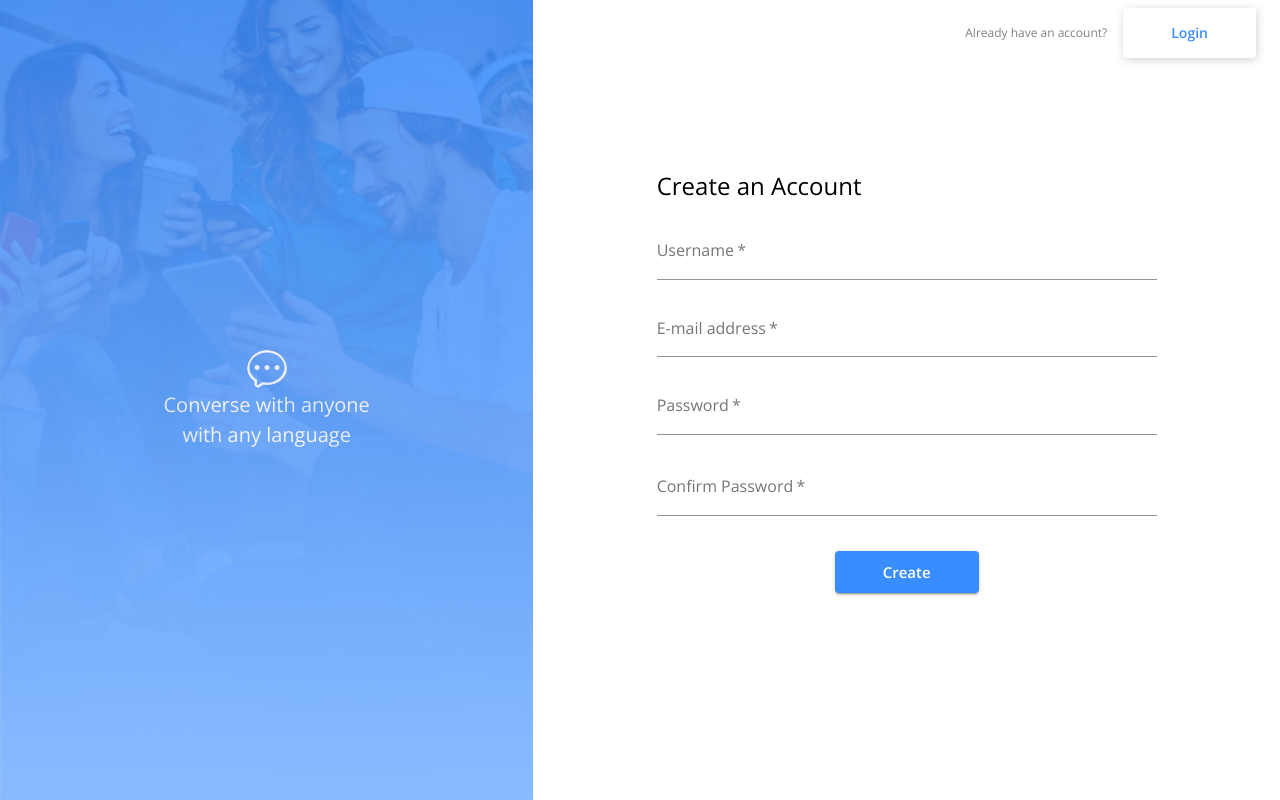
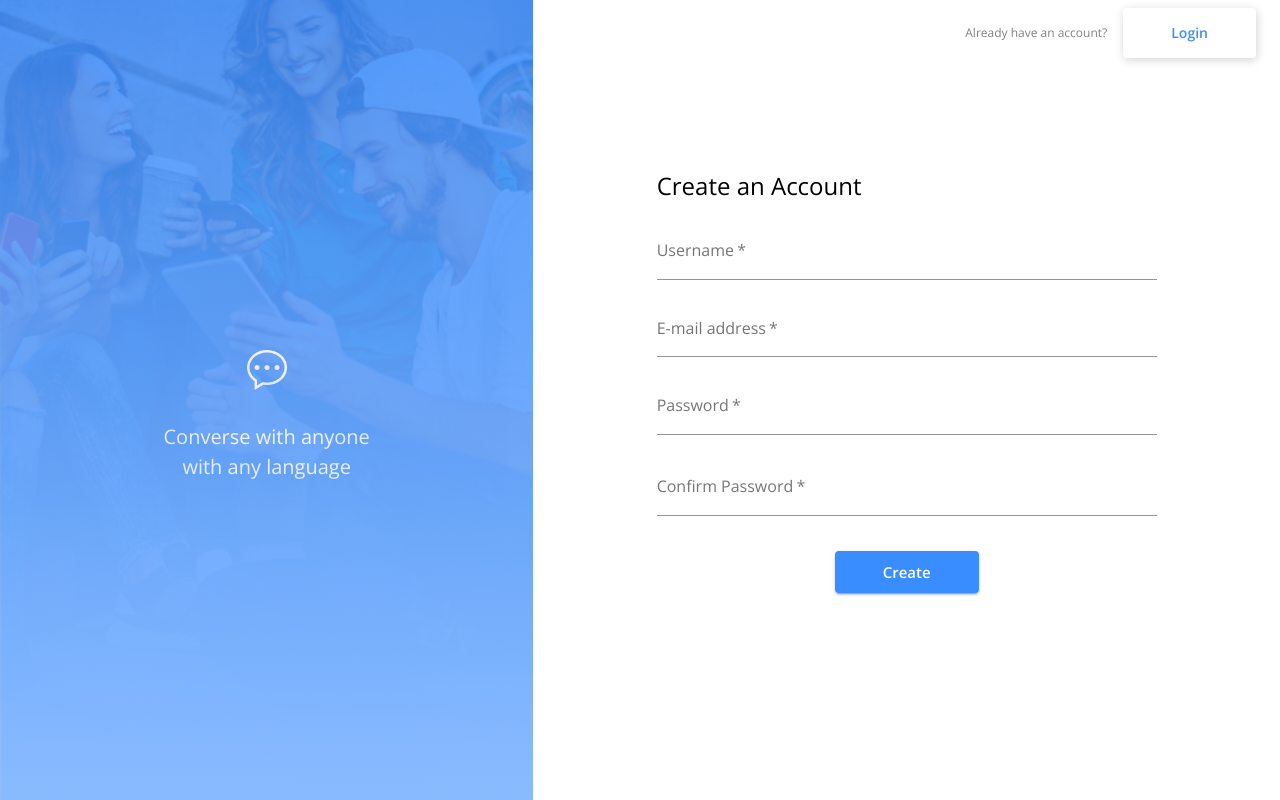
Before and after one commit to deliaconstantino/messenger-app, a React (Create React App) app in the folder client/: page / in a window 1280 px wide. Built offline with nearby package versions, Linux system fonts and the light colour scheme; no server answers.

Commit message:
added padding

```diff
--- a/client/src/components/UserAccess/PhraseBox.js
+++ b/client/src/components/UserAccess/PhraseBox.js
@@ -10,7 +10,7 @@ const useStyles = makeStyles((theme) => ({
     ...theme.typography.phrase,
   },
   bubble: {
-
+    padding: theme.spacing(4)
   }
 }));
 
```
